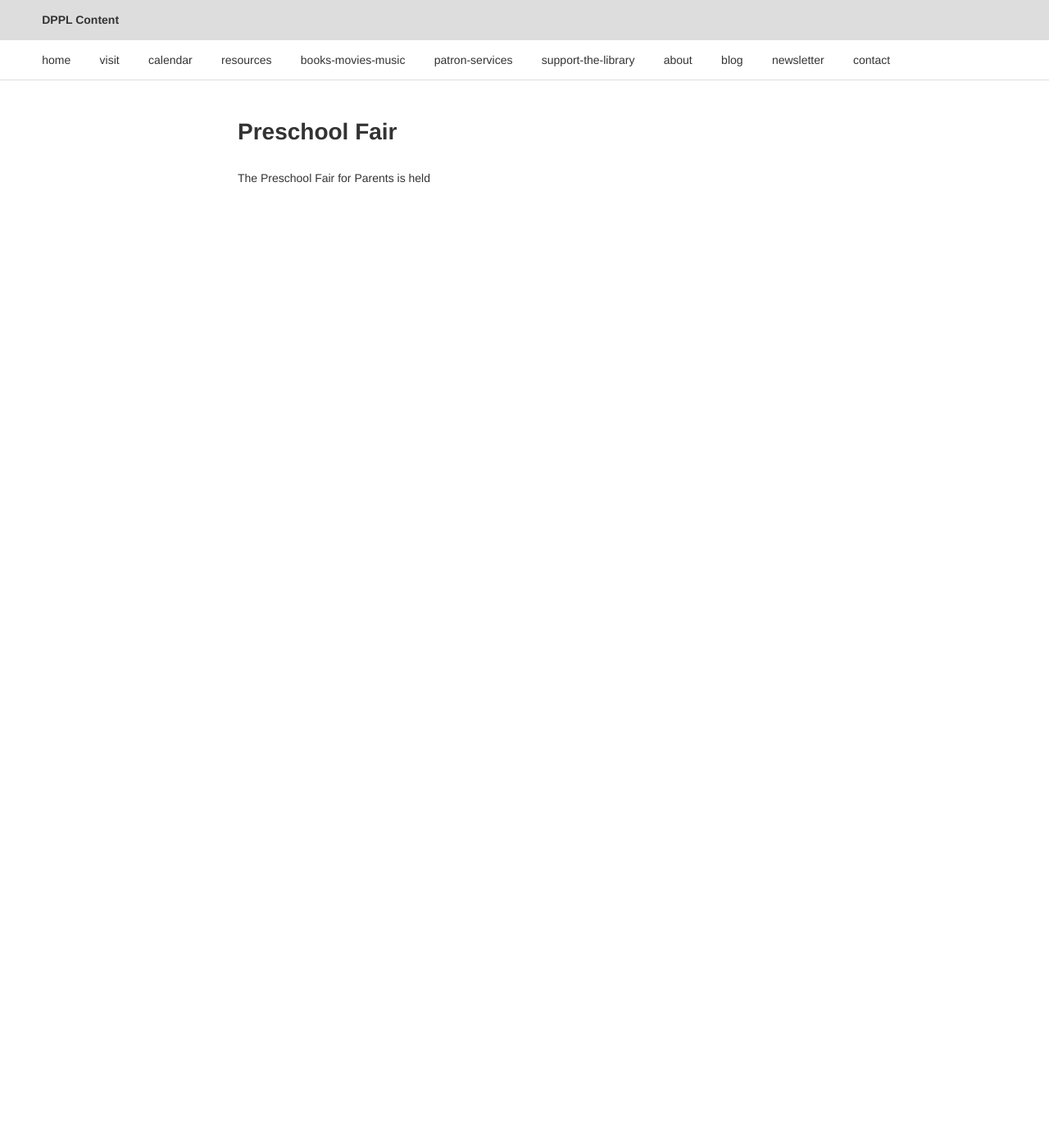
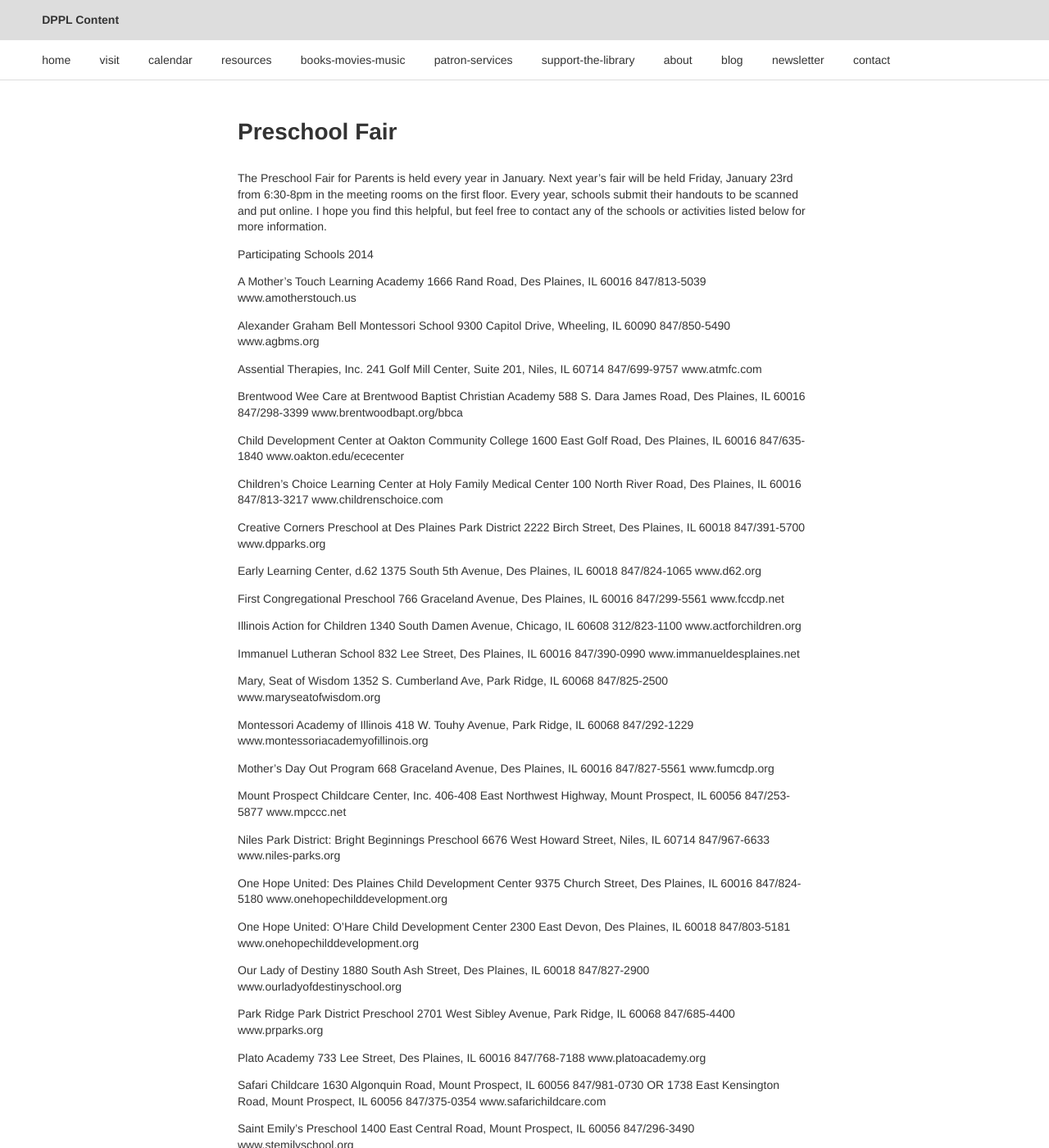
Before and after one commit to dpplweb/dppl-content, a Jekyll site: the page built from _posts/courtney/0310-01-01-preschool-fair.md, in a window 1280 px wide and 1400 px high. Shown: the whole window at 82% size. Built offline with Jekyll 4.4.1, drawn with Linux system fonts in a browser that asks for light colours; Markdown is read by kramdown in place of the engine named in the settings; some of the changed text lies outside the part shown.

Commit message:
changed formatting, schools are in.

```diff
--- a/_posts/courtney/0310-01-01-preschool-fair.md
+++ b/_posts/courtney/0310-01-01-preschool-fair.md
@@ -13,4 +13,149 @@ actions: ""
 published: true
 ---
 
-The Preschool Fair for Parents is held
+The Preschool Fair for Parents is held every year in January.  Next year's fair will be held Friday, January 23rd from 6:30-8pm in the meeting rooms on the first floor.  Every year, schools submit their handouts to be scanned and put online.  I hope you find this helpful, but feel free to contact any of the schools or activities listed below for more information.
+
+Participating Schools 2014
+
+A Mother’s Touch Learning Academy
+1666 Rand Road, Des Plaines, IL 60016
+847/813-5039
+www.amotherstouch.us
+
+Alexander Graham Bell Montessori School
+9300 Capitol Drive, Wheeling, IL 60090
+847/850-5490
+www.agbms.org
+
+Assential Therapies, Inc.
+241 Golf Mill Center, Suite 201, Niles, IL 60714
+847/699-9757
+www.atmfc.com
+
+Brentwood Wee Care at Brentwood Baptist Christian Academy
+588 S. Dara James Road, Des Plaines, IL 60016
+847/298-3399
+www.brentwoodbapt.org/bbca
+
+Child Development Center at Oakton Community College
+1600 East Golf Road, Des Plaines, IL 60016
+847/635-1840
+www.oakton.edu/ececenter
+
+Children’s Choice Learning Center at Holy Family Medical Center
+100 North River Road, Des Plaines, IL 60016
+847/813-3217
+www.childrenschoice.com
+
+Creative Corners Preschool at Des Plaines Park District
+2222 Birch Street, Des Plaines, IL 60018
+847/391-5700
+www.dpparks.org
+
+Early Learning Center, d.62
+1375 South 5th Avenue, Des Plaines, IL 60018
+847/824-1065
+www.d62.org
+
+First Congregational Preschool
+766 Graceland Avenue, Des Plaines, IL 60016
+847/299-5561
+www.fccdp.net
+
+Illinois Action for Children
+1340 South Damen Avenue, Chicago, IL 60608
+312/823-1100
+www.actforchildren.org
+
+Immanuel Lutheran School
+832 Lee Street, Des Plaines, IL 60016
+847/390-0990
+www.immanueldesplaines.net
+
+Mary, Seat of Wisdom
+1352 S. Cumberland Ave, Park Ridge, IL 60068
+847/825-2500
+www.maryseatofwisdom.org
+
+Montessori Academy of Illinois
+418 W. Touhy Avenue, Park Ridge, IL 60068
+847/292-1229
+www.montessoriacademyofillinois.org
+
+Mother’s Day Out Program
+668 Graceland Avenue, Des Plaines, IL 60016
+847/827-5561
+www.fumcdp.org
+
+Mount Prospect Childcare Center, Inc.
+406-408 East Northwest Highway, Mount Prospect, IL 60056
+847/253-5877
+www.mpccc.net
+
+Niles Park District: Bright Beginnings Preschool
+6676 West Howard Street, Niles, IL 60714
+847/967-6633
+www.niles-parks.org
+
+One Hope United: Des Plaines Child Development Center
+9375 Church Street, Des Plaines, IL 60016
+847/824-5180
+www.onehopechilddevelopment.org
+
+One Hope United: O'Hare Child Development Center
+2300 East Devon, Des Plaines, IL 60018
+847/803-5181
+www.onehopechilddevelopment.org
+
+Our Lady of Destiny
+1880 South Ash Street, Des Plaines, IL 60018
+847/827-2900
+www.ourladyofdestinyschool.org
+
+Park Ridge Park District Preschool
+2701 West Sibley Avenue, Park Ridge, IL 60068
+847/685-4400
+www.prparks.org
+
+Plato Academy
+733 Lee Street, Des Plaines, IL 60016
+847/768-7188
+www.platoacademy.org
+
+Safari Childcare
+1630 Algonquin Road, Mount Prospect, IL 60056
+847/981-0730
+OR
+1738 East Kensington Road, Mount Prospect, IL 60056
+847/375-0354
+www.safarichildcare.com
+
+Saint Emily’s Preschool
+1400 East Central Road, Mount Prospect, IL 60056
+847/296-3490
+www.stemilyschool.org
+
+Saint John Brebeuf School
+8301 N. Harlem, Niles, IL 60714
+847/966-3266
+www.sjbschool.org
+
+Saint Mark Preschool
+200 South Wille, Mount Prospect, IL 60056
+847/253-0631 x19
+www.stmarkmp.org
+
+Saint Zachary School
+567 W. Algonquin Road, Des Plaines, IL 60016
+847/437-4022
+www.saintzacharyschool.org
+
+Science Academy of Chicago
+501 Midway Drive, Mount Prospect, IL 60056
+847/258-5254
+www.saoc.org
+
+Science and Arts Academy
+1825 Miner Street, Des Plaines, IL 60016
+847/827-7880
+www.scienceandartsacademy.org
```
